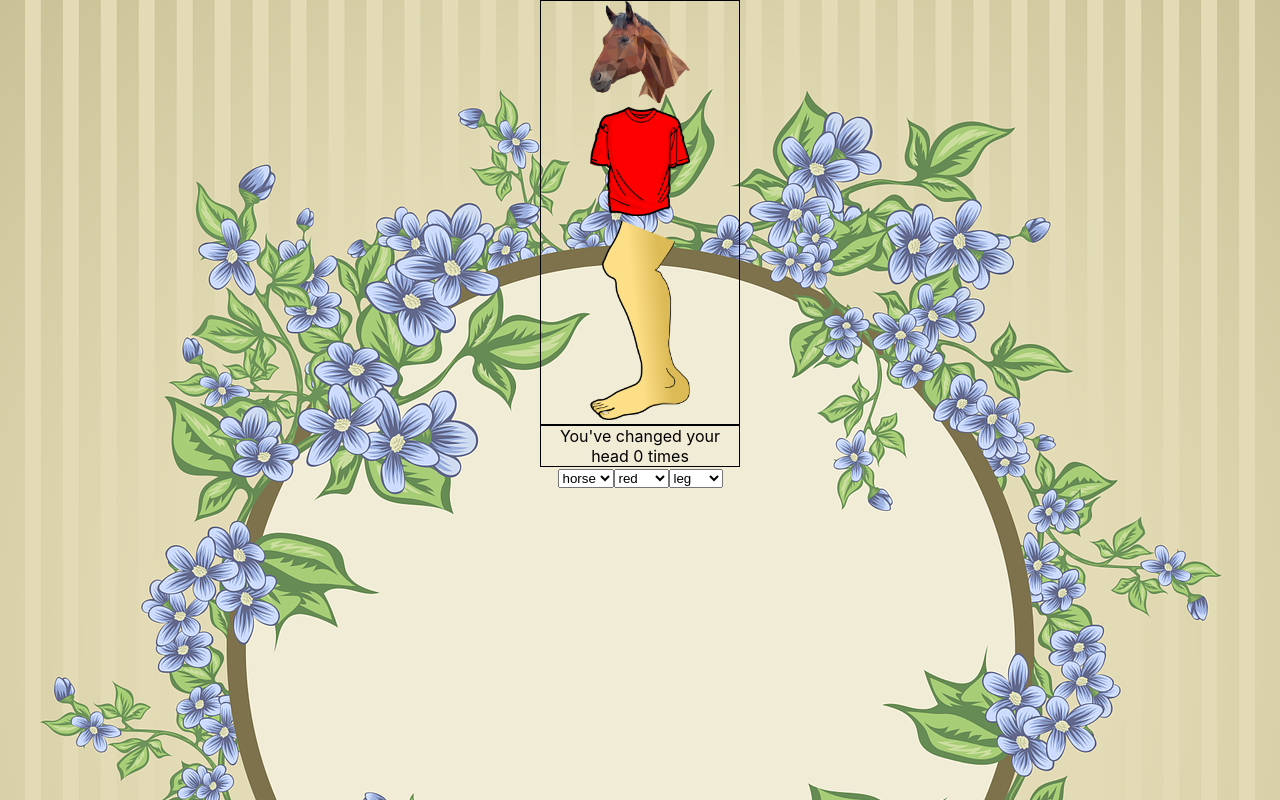
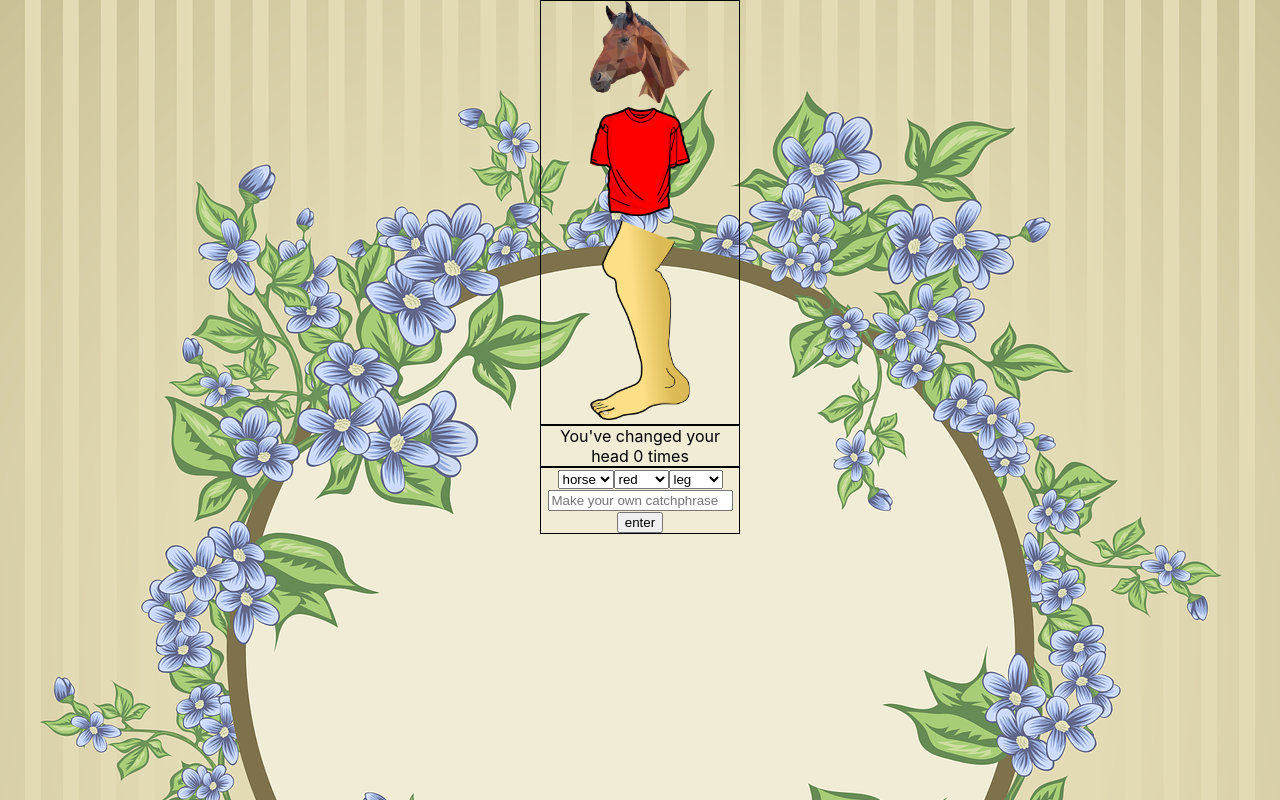
Before and after one commit to adriaivanitsky/react-character-designer, a React (Create React App) app: page / in a window 1280 px wide. Built offline with nearby package versions, Linux system fonts and the light colour scheme.

Commit message:
got the catchphrase spans to rendergit add -A

```diff
--- a/src/components/Character/Character.css
+++ b/src/components/Character/Character.css
@@ -8,4 +8,11 @@ img {
 
 .counters {
    border: 1px solid black;
+
+
 }
+
+.phrases {
+ display: flex;
+ flex-direction: column;
+}
--- a/src/components/Character/Character.js
+++ b/src/components/Character/Character.js
@@ -1,7 +1,7 @@
 import React from 'react';
 import './Character.css';
 
-export default function Character({ head, middle, pants, headCount }) {
+export default function Character({ head, middle, pants, headCount, phraseList }) {
   return (
     <div>
       <div className="images">
@@ -14,6 +14,12 @@ export default function Character({ head, middle, pants, headCount }) {
         <span>You&apos;ve changed your head {headCount} times</span>
       </div>
 
+      <div className="phrases">
+        {phraseList.map((phrase) => (
+          <span key={phrase}>{phrase}</span>
+        ))}
+      </div>
+
     </div>
   );
 }
--- a/src/components/Picker/Picker.css
+++ b/src/components/Picker/Picker.css
@@ -0,0 +1,3 @@
+.dropdowns {
+    border: 1px solid black;
+}
--- a/src/components/Picker/Picker.js
+++ b/src/components/Picker/Picker.js
@@ -1,13 +1,19 @@
 import React from 'react';
 import './Picker.css';
 
-export default function Picker({ head, setHead, middle, setMiddle, pants, setPants, setHeadCount }) {
+export default function Picker({ head, setHead, middle, setMiddle, pants,
+  setPants, setHeadCount, setPhraseList, input, setInput }) {
   const handleHeadChange = (e) => {
     setHead(e.target.value);
     setHeadCount((prevState) => (prevState + 1));
   };
+
+  const handleButton = () => {
+    setPhraseList((prevState) => [...prevState, input]);
+    setInput('');
+  };
   return (
-    <div>
+    <div className="dropdowns">
       <select value={head} onChange={handleHeadChange}>
         <option value="bird-head">bird</option>
         <option value="dog-head">dog</option>
@@ -25,8 +31,11 @@ export default function Picker({ head, setHead, middle, setMiddle, pants, setPan
         <option value="leg-pants">leg</option>
         <option value="dog-pants">dog</option>
         <option value="blue-pants">blue</option>
+      </select>
 
-      </select>
+      <input value={input} type="text" placeholder="Make your own catchphrase"
+        onChange={(e) => setInput(e.target.value)} />
+      <button id="button" onClick={handleButton}>enter</button>
     </div>
   );
 }
--- a/src/views/Home/Home.js
+++ b/src/views/Home/Home.js
@@ -8,10 +8,14 @@ export default function Home() {
   const [middle, setMiddle] = useState('red-middle');
   const [pants, setPants] = useState('leg-pants');
   const [headCount, setHeadCount] = useState(0);
+  const [phraseList, setPhraseList] = useState([]);
+  const [input, setInput] = useState('');
   return (
     <main>
-      <Character head={head} middle={middle} pants={pants} headCount={headCount} />
-      <Picker head={head} setHead={setHead} middle={middle} setMiddle={setMiddle} pants={pants} setPants={setPants} headCount={headCount} setHeadCount={setHeadCount} />
+      <Character head={head} middle={middle} pants={pants} headCount={headCount} phraseList={phraseList} />
+      <Picker head={head} setHead={setHead} middle={middle} setMiddle={setMiddle}
+        pants={pants} setPants={setPants} headCount={headCount} setHeadCount={setHeadCount}
+        phraseList={phraseList} setPhraseList={setPhraseList} input={input} setInput={setInput} />
     </main>
   );
 }
```
